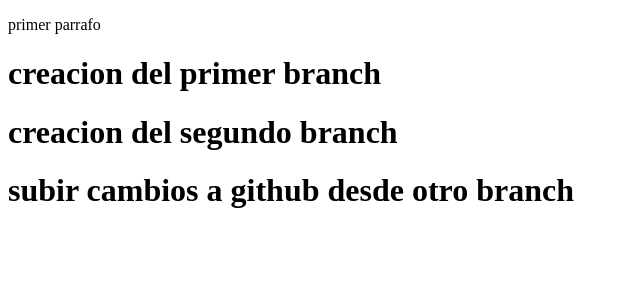
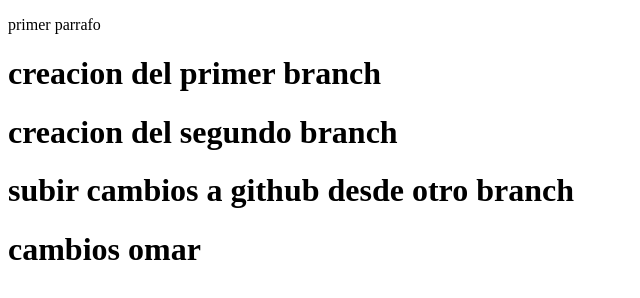
Before and after one commit to omarvchout2017/mi-sitioweb2, a plain HTML site: page index.html in a window 1280 px wide. Shown: the whole page, without its empty margins (0-640 px from the left). Drawn offline with Linux system fonts and the light colour scheme.

Commit message:
commit desde usuario omarvch2007

```diff
--- a/index.html
+++ b/index.html
@@ -9,5 +9,6 @@
     <h1>creacion del primer branch </h1><!--- commint 3 branch -->
     <h1>creacion del segundo branch </h1><!--- commint 4 branch con "git checkout -b texto" -->
     <h1>subir cambios a github desde otro branch </h1><!-- commit para subir a github desde otro branch -->
+    <h1>cambios omar </h1><!-- commit cambios omar-->
   </body>
 </html>
```
